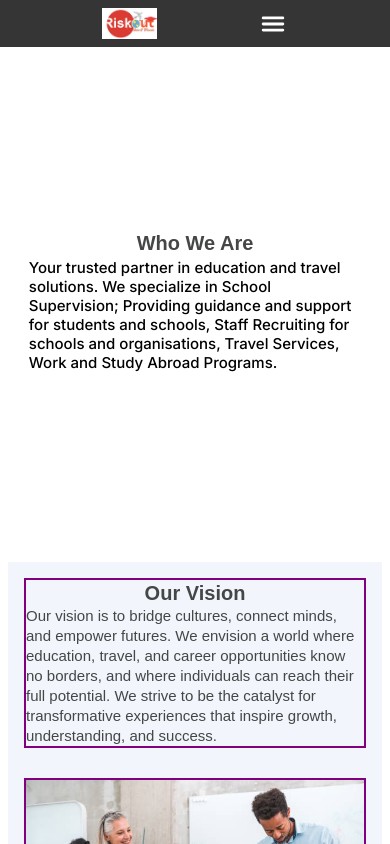
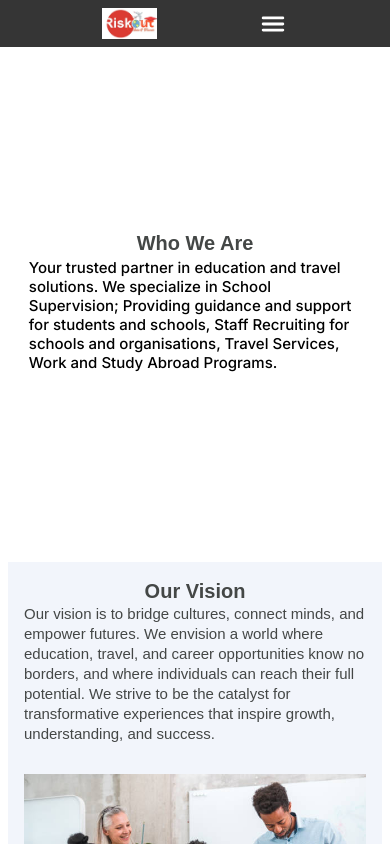
Before and after one commit to VictorKingsHub/consults, a Next.js app: page /whoWeAre in a window 390 px wide. Shown: the top 844 px of the page. Built offline with nearby package versions, Linux system fonts and the light colour scheme.

Commit message:
nav mobile fix

```diff
--- a/app/ui/whoWeAre/us/Us.module.css
+++ b/app/ui/whoWeAre/us/Us.module.css
@@ -48,7 +48,6 @@
 
     @media(max-width: 768px) {
         min-width: 100%;
-        border: 2px solid purple;
     }
 }
 
```
